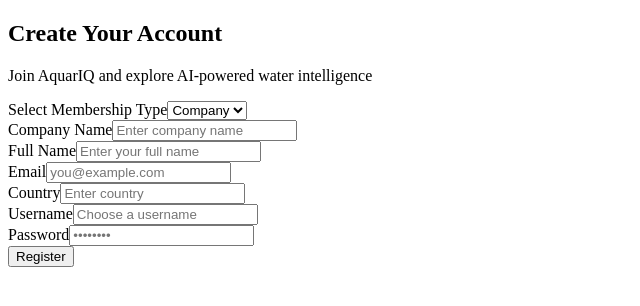
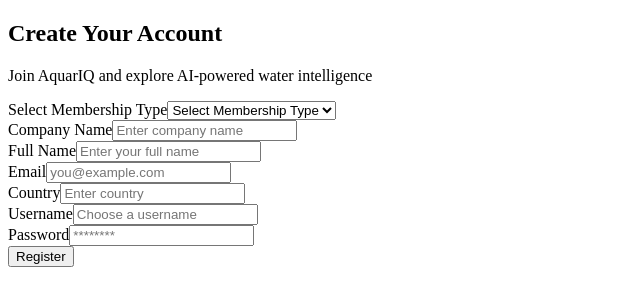
Before and after one commit to aquraiq-site/aquraiq-site, a Next.js app: page /register in a window 1280 px wide. Shown: the top 306 px of the page, without its empty margins (0-640 px from the left). Built offline with nearby package versions, Linux system fonts and the light colour scheme.

Commit message:
Update register.js

```diff
--- a/pages/register.js
+++ b/pages/register.js
@@ -1,109 +1,153 @@
+import { useState } from "react";
+
 export default function Register() {
+  const [membershipType, setMembershipType] = useState("");
+  const [companyName, setCompanyName] = useState("");
+  const [fullName, setFullName] = useState("");
+  const [email, setEmail] = useState("");
+  const [country, setCountry] = useState("");
+  const [username, setUsername] = useState("");
+  const [password, setPassword] = useState("");
+
+  const handleSubmit = (e) => {
+    e.preventDefault();
+    console.log({
+      membershipType,
+      companyName,
+      fullName,
+      email,
+      country,
+      username,
+      password,
+    });
+    alert("Registration submitted!");
+  };
+
   return (
-    <div className="min-h-screen bg-gradient-to-br from-blue-50 to-indigo-100 flex items-center justify-center px-4">
-      <div className="bg-white shadow-2xl rounded-2xl w-full max-w-2xl p-8 md:p-12">
-        {/* Title */}
-        <h2 className="text-3xl font-extrabold text-center text-gray-800 mb-2">
+    <div className="min-h-screen bg-gradient-to-r from-blue-50 to-blue-100 flex items-center justify-center p-6">
+      <div className="bg-white shadow-lg rounded-2xl p-8 w-full max-w-2xl">
+        <h2 className="text-2xl font-bold text-center text-gray-800 mb-2">
           Create Your Account
         </h2>
-        <p className="text-center text-gray-500 mb-8">
+        <p className="text-center text-gray-500 mb-6">
           Join AquarIQ and explore AI-powered water intelligence
         </p>
 
-        {/* Form */}
-        <form className="grid grid-cols-1 md:grid-cols-2 gap-6">
+        <form onSubmit={handleSubmit} className="space-y-6">
           {/* Membership Type */}
-          <div className="md:col-span-2">
+          <div>
             <label className="block text-gray-700 font-medium mb-2">
               Select Membership Type
             </label>
-            <select className="w-full border border-gray-300 rounded-lg px-4 py-3 focus:ring-2 focus:ring-blue-500 focus:border-blue-500">
-              <option>Company</option>
-              <option>Individual</option>
+            <select
+              value={membershipType}
+              onChange={(e) => setMembershipType(e.target.value)}
+              className="w-full p-3 border rounded-lg focus:ring-2 focus:ring-blue-400"
+              required
+            >
+              <option value="">Select Membership Type</option>
+              <option value="AI Company">AI Company</option>
+              <option value="Water Company">Water Company</option>
+              <option value="Individual">Individual</option>
             </select>
           </div>
 
-          {/* Company Name */}
+          {/* Company + Full Name */}
+          <div className="grid grid-cols-1 md:grid-cols-2 gap-4">
             <div>
               <label className="block text-gray-700 font-medium mb-2">
                 Company Name
               </label>
               <input
                 type="text"
-              className="w-full border border-gray-300 rounded-lg px-4 py-3 focus:ring-2 focus:ring-blue-500 focus:border-blue-500"
+                value={companyName}
+                onChange={(e) => setCompanyName(e.target.value)}
                 placeholder="Enter company name"
+                className="w-full p-3 border rounded-lg focus:ring-2 focus:ring-blue-400"
               />
             </div>
-
-          {/* Full Name */}
             <div>
               <label className="block text-gray-700 font-medium mb-2">
                 Full Name
               </label>
               <input
                 type="text"
-              className="w-full border border-gray-300 rounded-lg px-4 py-3 focus:ring-2 focus:ring-blue-500 focus:border-blue-500"
+                value={fullName}
+                onChange={(e) => setFullName(e.target.value)}
                 placeholder="Enter your full name"
+                className="w-full p-3 border rounded-lg focus:ring-2 focus:ring-blue-400"
+                required
               />
             </div>
+          </div>
 
-          {/* Email */}
+          {/* Email + Country */}
+          <div className="grid grid-cols-1 md:grid-cols-2 gap-4">
             <div>
               <label className="block text-gray-700 font-medium mb-2">
                 Email
               </label>
               <input
                 type="email"
-              className="w-full border border-gray-300 rounded-lg px-4 py-3 focus:ring-2 focus:ring-blue-500 focus:border-blue-500"
+                value={email}
+                onChange={(e) => setEmail(e.target.value)}
                 placeholder="you@example.com"
+                className="w-full p-3 border rounded-lg focus:ring-2 focus:ring-blue-400"
+                required
               />
             </div>
-
-          {/* Country */}
             <div>
               <label className="block text-gray-700 font-medium mb-2">
                 Country
               </label>
               <input
                 type="text"
-              className="w-full border border-gray-300 rounded-lg px-4 py-3 focus:ring-2 focus:ring-blue-500 focus:border-blue-500"
+                value={country}
+                onChange={(e) => setCountry(e.target.value)}
                 placeholder="Enter country"
+                className="w-full p-3 border rounded-lg focus:ring-2 focus:ring-blue-400"
+                required
               />
             </div>
+          </div>
 
-          {/* Username */}
+          {/* Username + Password */}
+          <div className="grid grid-cols-1 md:grid-cols-2 gap-4">
             <div>
               <label className="block text-gray-700 font-medium mb-2">
                 Username
               </label>
               <input
                 type="text"
-              className="w-full border border-gray-300 rounded-lg px-4 py-3 focus:ring-2 focus:ring-blue-500 focus:border-blue-500"
+                value={username}
+                onChange={(e) => setUsername(e.target.value)}
                 placeholder="Choose a username"
+                className="w-full p-3 border rounded-lg focus:ring-2 focus:ring-blue-400"
+                required
               />
             </div>
-
-          {/* Password */}
             <div>
               <label className="block text-gray-700 font-medium mb-2">
                 Password
               </label>
               <input
                 type="password"
-              className="w-full border border-gray-300 rounded-lg px-4 py-3 focus:ring-2 focus:ring-blue-500 focus:border-blue-500"
-              placeholder="••••••••"
+                value={password}
+                onChange={(e) => setPassword(e.target.value)}
+                placeholder="********"
+                className="w-full p-3 border rounded-lg focus:ring-2 focus:ring-blue-400"
+                required
               />
             </div>
+          </div>
 
-          {/* Register Button */}
-          <div className="md:col-span-2">
+          {/* Submit */}
           <button
             type="submit"
-              className="w-full bg-blue-600 text-white font-semibold rounded-lg px-4 py-3 hover:bg-blue-700 transition duration-300 shadow-md"
+            className="w-full bg-blue-600 text-white p-3 rounded-lg font-semibold hover:bg-blue-700 transition"
           >
             Register
           </button>
-          </div>
         </form>
       </div>
     </div>
```
Lines whose indentation alone changed are shown as unchanged.
